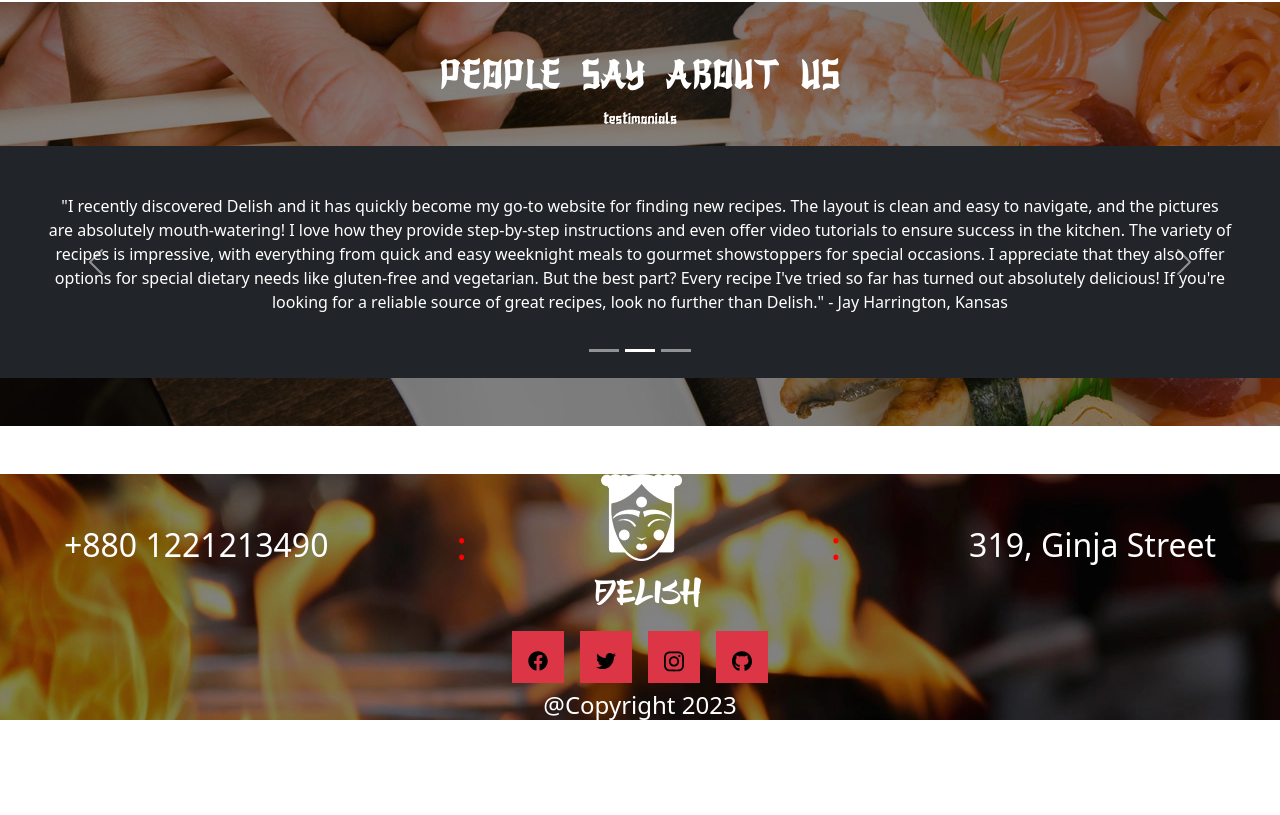
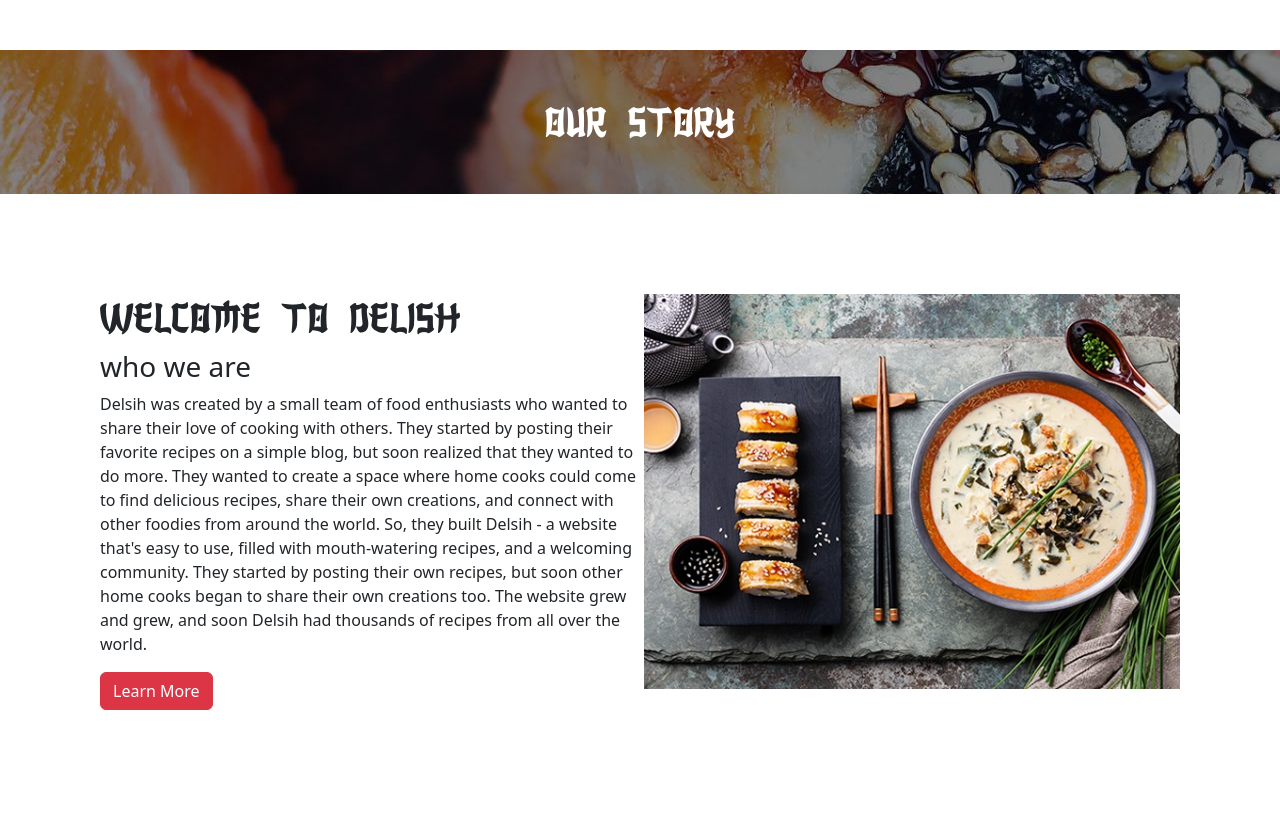
Before and after one commit to tezalve/delish, a React (Vite) app: page / in a window 1280 px wide. Shown: the part 1165-1980 px from the top of the page. Before the commit the page ends 1941 px from the top, so only its background shows below. Built offline with nearby package versions, Linux system fonts and the light colour scheme; no server answers; sample sign-in values are in the browser's storage.

Commit message:
:sparkles: story section chef details and recipes shwown

```diff
--- a/index.html
+++ b/index.html
@@ -2,7 +2,7 @@
 <html lang="en">
   <head>
     <meta charset="UTF-8" />
-    <link rel="icon" type="image/svg+xml" href="" />
+    <link rel="icon" type="image/svg+xml" href="public\images\logo-2.webp" />
     <meta name="viewport" content="width=device-width, initial-scale=1.0" />
     <title>Delish</title>
   </head>
--- a/src/layouts/Main.jsx
+++ b/src/layouts/Main.jsx
@@ -12,7 +12,7 @@ const Main = () => {
             </div>
             <Navb></Navb>
             <Outlet></Outlet>
-            <div className='py-5'>
+            <div className='pt-5'>
                 <Footer></Footer>
             </div>
         </div>
--- a/src/pages/Footer/Footer.jsx
+++ b/src/pages/Footer/Footer.jsx
@@ -15,12 +15,12 @@ const Footer = () => {
         <div className='bg-image text-white' style={{backgroundImage: `url(${footer})`}}>
             <div className='d-flex justify-content-around align-items-center'>
                 <h2>+880 1221213490</h2>
-                <h1 style={{ color: "red" }}>:</h1>
+                <h1 style={{ color: "white" }}>:</h1>
                 <div>
                     <img src={logo_2} alt="" />
                     <h1 className='text-center' style={{ fontFamily: "Bento" }}>Delish</h1>
                 </div>
-                <h1 style={{ color: "red" }}>:</h1>
+                <h1 style={{ color: "white" }}>:</h1>
                 <h2>319, Ginja Street</h2>
             </div>
             <div className='d-flex justify-content-center'>
@@ -38,7 +38,7 @@ const Footer = () => {
                 </div>
             </div>
             <div>
-                <h4 className='text-center'>@Copyright 2023</h4>
+                <h4 className='text-center my-auto p-1'>@Copyright 2023</h4>
             </div>
         </div>
     );
--- a/src/pages/Home/Banner/Banner.jsx
+++ b/src/pages/Home/Banner/Banner.jsx
@@ -11,7 +11,7 @@ const Banner = () => {
                 <Carousel.Item>
                     <img
                         className="d-block w-100"
-                        src={slide_1}
+                        src={slide_2}
                         alt="First slide"
                     />
                     <Carousel.Caption style={{ top: "1.25rem" }}>
@@ -22,7 +22,7 @@ const Banner = () => {
                 <Carousel.Item>
                     <img
                         className="d-block w-100"
-                        src={slide_2}
+                        src={slide_3}
                         alt="Second slide"
                     />
 
@@ -34,7 +34,7 @@ const Banner = () => {
                 <Carousel.Item>
                     <img
                         className="d-block w-100"
-                        src={slide_3}
+                        src={slide_1}
                         alt="Third slide"
                     />
 
--- a/src/pages/Home/Chef/Chef.jsx
+++ b/src/pages/Home/Chef/Chef.jsx
@@ -24,7 +24,7 @@ const Chefs = ({ chef }) => {
                             <FontAwesomeIcon icon={faThumbsUp} /> {chef.likes}
                         </Card.Text>
                         <Card.Text className='btn-tra'>
-                            <Link className='text-reset text-decoration-none border rounded p-1'>View Recipes</Link>
+                            <Link to={'/chefdetails'} state={{ chef }} className='text-reset text-decoration-none border rounded p-1'>View Recipes</Link>
                         </Card.Text>
                     </Card.Body>
                 </Card>
--- a/src/pages/Home/Home.jsx
+++ b/src/pages/Home/Home.jsx
@@ -4,6 +4,7 @@ import Chef from './Chef/Chef';
 import { CardGroup } from 'react-bootstrap';
 import Reviews from './Reviews/Reviews';
 import review from '../../../public/images/review.jpg'
+import Story from './Story/Story';
 
 const Home = () => {
 
@@ -36,9 +37,12 @@ const Home = () => {
                     }
                 </CardGroup>
             </div>
+            <div className='py-5'>
+                <Story></Story>
+            </div>
             <div className='py-5 bg-image' style={{backgroundImage: `url(${review})`}}>
                 <div className='text-center text-white' style={{ fontFamily: "Karasha" }}>
-                    <h1>PEOPLE SAY ABOUT US</h1>
+                    <h1>WHAT PEOPLE SAY ABOUT US</h1>
                     <p>testimonials</p>
                 </div>
                 <Reviews></Reviews>
--- a/src/pages/Home/Reviews/Reviews.jsx
+++ b/src/pages/Home/Reviews/Reviews.jsx
@@ -5,15 +5,15 @@ const Reviews = () => {
         <div>
             <Carousel className='text-center text-white'>
                 <Carousel.Item className='bg-dark'>
-                    <p className=' p-5'>"I stumbled upon Delsih while searching for new recipes to try and I am so glad I did! This website is a goldmine of delicious recipes from all over the world. The search function is user-friendly and I love how I can filter recipes by cuisine, dietary restrictions, and more. The recipes themselves are easy to follow and always turn out amazing. The pictures are also stunning and make me want to try every recipe on the site! I also appreciate the helpful tips and tricks provided by the website's editors. Overall, I highly recommend Delsih to anyone looking to up their cooking game and explore new flavors." - Yuki Nakamura, Anytown</p>
+                    <p className='m-5'>"I stumbled upon Delsih while searching for new recipes to try and I am so glad I did! This website is a goldmine of delicious recipes from all over the world. The search function is user-friendly and I love how I can filter recipes by cuisine, dietary restrictions, and more. The recipes themselves are easy to follow and always turn out amazing. The pictures are also stunning and make me want to try every recipe on the site! I also appreciate the helpful tips and tricks provided by the website's editors. Overall, I highly recommend Delsih to anyone looking to up their cooking game and explore new flavors." - Yuki Nakamura, Anytown</p>
                 </Carousel.Item>
 
                 <Carousel.Item className='bg-dark'>
-                    <p className=' p-5'>"I recently discovered Delish and it has quickly become my go-to website for finding new recipes. The layout is clean and easy to navigate, and the pictures are absolutely mouth-watering! I love how they provide step-by-step instructions and even offer video tutorials to ensure success in the kitchen. The variety of recipes is impressive, with everything from quick and easy weeknight meals to gourmet showstoppers for special occasions. I appreciate that they also offer options for special dietary needs like gluten-free and vegetarian. But the best part? Every recipe I've tried so far has turned out absolutely delicious! If you're looking for a reliable source of great recipes, look no further than Delish." - Jay Harrington, Kansas</p>
+                    <p className='m-5'>"I recently discovered Delish and it has quickly become my go-to website for finding new recipes. The layout is clean and easy to navigate, and the pictures are absolutely mouth-watering! I love how they provide step-by-step instructions and even offer video tutorials to ensure success in the kitchen. The variety of recipes is impressive, with everything from quick and easy weeknight meals to gourmet showstoppers for special occasions. I appreciate that they also offer options for special dietary needs like gluten-free and vegetarian. But the best part? Every recipe I've tried so far has turned out absolutely delicious! If you're looking for a reliable source of great recipes, look no further than Delish." - Jay Harrington, Kansas</p>
                 </Carousel.Item>
 
                 <Carousel.Item className='bg-dark'>
-                    <p className=' p-5'>"I've been a loyal user of Delsih for years now and I have to say, it just keeps getting better and better. The website has a vast collection of recipes from all over the world, and I love how easy it is to find something new to try. I've made everything from simple weeknight dinners to elaborate holiday feasts using recipes from this site, and they always turn out amazing. The instructions are clear and easy to follow, and the pictures are always stunning. I also love that the website includes nutritional information for each recipe, making it easy to keep track of my diet. But what really sets Delsih apart is the sense of community. I love that I can leave comments and reviews on recipes and connect with other home cooks who are also passionate about cooking. Overall, I can't recommend Delsih enough to anyone who loves to cook and wants to expand their culinary horizons." - Lisa Jia, Vegas</p>
+                    <p className='m-5'>"I've been a loyal user of Delsih for years now and I have to say, it just keeps getting better and better. The website has a vast collection of recipes from all over the world, and I love how easy it is to find something new to try. I've made everything from simple weeknight dinners to elaborate holiday feasts using recipes from this site, and they always turn out amazing. The instructions are clear and easy to follow, and the pictures are always stunning. I also love that the website includes nutritional information for each recipe, making it easy to keep track of my diet. But what really sets Delsih apart is the sense of community. I love that I can leave comments and reviews on recipes and connect with other home cooks who are also passionate about cooking. Overall, I can't recommend Delsih enough to anyone who loves to cook and wants to expand their culinary horizons." - Lisa Jia, Vegas</p>
                 </Carousel.Item>
             </Carousel>
         </div>
--- /dev/null
+++ b/src/pages/Home/Story/Story.jsx
@@ -0,0 +1,27 @@
+import React from 'react';
+import slider_1 from '../../../../public/images/slider-1.jpg'
+import { Button } from 'react-bootstrap';
+import story from '../../../../public/images/story.webp'
+
+const Story = () => {
+    return (
+        <div>
+            <div className='bg-image' style={{ backgroundImage: `url(${slider_1})` }}>
+                <h1 className='text-center text-white p-5' style={{ fontFamily: "Karasha" }}>OUR STORY</h1>
+            </div>
+            <div className='row p-5 m-5'>
+                <div className='col-lg-6 p-1'>
+                    <h1 style={{ fontFamily: "Karasha" }}>WELCOME TO DELISH</h1>
+                    <h3>who we are</h3>
+                    <p>Delsih was created by a small team of food enthusiasts who wanted to share their love of cooking with others. They started by posting their favorite recipes on a simple blog, but soon realized that they wanted to do more. They wanted to create a space where home cooks could come to find delicious recipes, share their own creations, and connect with other foodies from around the world. So, they built Delsih - a website that's easy to use, filled with mouth-watering recipes, and a welcoming community. They started by posting their own recipes, but soon other home cooks began to share their own creations too. The website grew and grew, and soon Delsih had thousands of recipes from all over the world.</p>
+                    <Button className='' variant='danger'>Learn More</Button>
+                </div>
+                <div className='bg-image col-lg-6 p-1'>
+                    <img width={"100%"} src={story} alt="story" />
+                </div>
+            </div>
+        </div>
+    );
+};
+
+export default Story;
--- a/src/routes/routes.jsx
+++ b/src/routes/routes.jsx
@@ -5,6 +5,7 @@ import Register from "../pages/Authentication/Register/Register";
 import Login from "../pages/Authentication/Login/Login";
 import PrivateRoute from "./PrivateRoute";
 import Notfound from "../pages/Notfound/Notfound";
+import ChefDetails from "../pages/ChefDetails/ChefDetails";
 
 const router = createBrowserRouter([
   {
@@ -24,6 +25,10 @@ const router = createBrowserRouter([
         element: <Register></Register>
       },
       {
+        path: '/chefdetails',
+        element: <ChefDetails></ChefDetails>
+      },
+      {
         path: '*',
         element: <Notfound></Notfound>
       }
```
Also changed, not shown: src/pages/ChefDetails/ChefDetails.jsx (added, +82 -0 lines), src/pages/ChefDetails/Recipe/Recipe.jsx (added, +31 -0 lines), public/images/story.webp (added).
